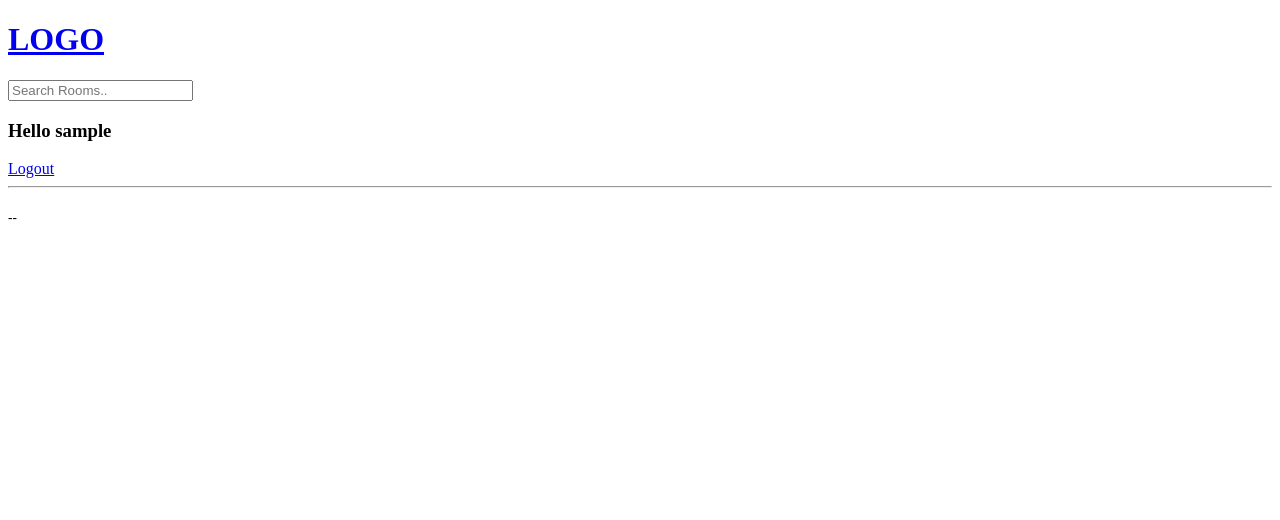
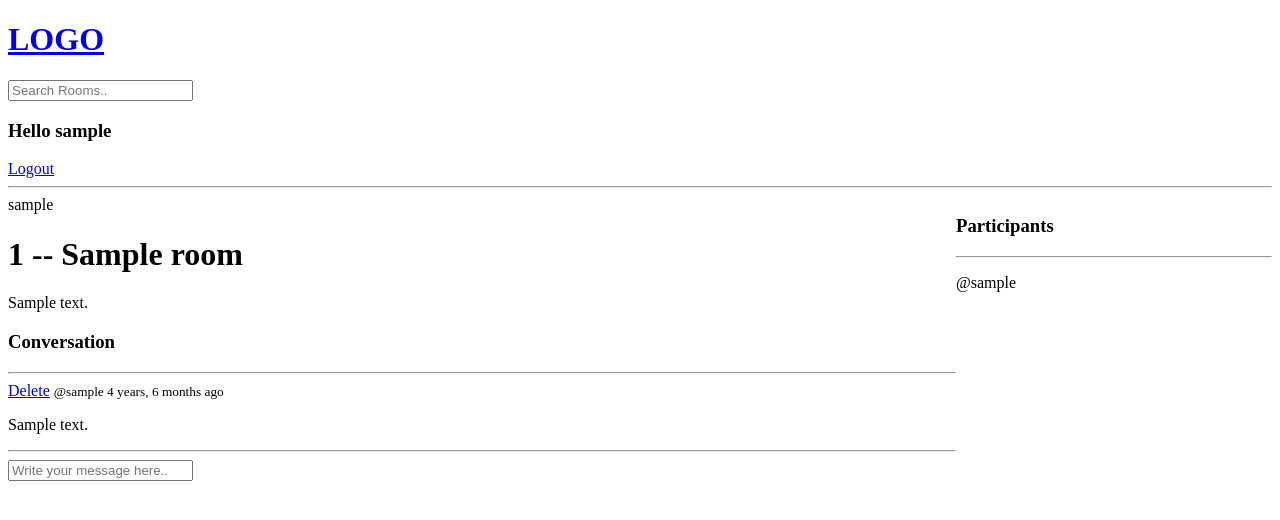
Before and after one commit to nguyengoc16/Discord-likeApp, a Django app: page /rooms/1/ in a window 1280 px wide. Shown: the top 520 px of the page. Run offline with Django 5.2, Linux system fonts and the light colour scheme; a user stored in the database is signed in; tables that the repository leaves empty hold one stand-in row (values such as "Sample post").

Commit message:
[FEAT] Chat room message CRUD

```diff
--- a/friendlyneighbor/base/models.py
+++ b/friendlyneighbor/base/models.py
@@ -12,7 +12,7 @@ class Room(models.Model):
     topic = models.ForeignKey(Topic, on_delete=models.SET_NULL, null=True)
     name = models.CharField(max_length=200)
     description = models.TextField(null=True, blank=True)
-    # participants =
+    participants = models.ManyToManyField(User, related_name='participants', blank=True)
     updated = models.DateTimeField(auto_now=True)#update everytime save
     created = models.DateTimeField(auto_now_add=True)
 
--- a/friendlyneighbor/base/templates/base/room.html
+++ b/friendlyneighbor/base/templates/base/room.html
@@ -1,10 +1,61 @@
 {% extends 'main.html' %}
 
 {% block content %}
-<div>
+
+<style>
+    .room-container{
+        display: grid;
+        grid-template-columns: 3fr 1fr;
+    }
+</style>
+
+<div class="room-container">
+
     <div>
-        <span>{{room.host.username}}</span>
-        <h5>{{room.id}} -- {{room.name}}</h5>
+
+        <div>
+            <div>
+                <span>{{rooms.host.username}}</span>
+                <h1>{{rooms.id}} -- {{rooms.name}}</h5>
+                    <p>{{rooms.description}}</p>
+            </div>
+        </div>
+
+        <div class="comment-wrapper">
+            <h3>Conversation</h3>
+            <hr>
+
+            {% for room_message in room_messages%}
+            <div>
+                {% if request.user == room_message.user%}
+                <a href="{% url 'delete_message' room_message.id %}">Delete</a>
+                {%endif%}
+                <small>@{{room_message.user}} {{room_message.created|timesince}} ago</small>
+                <p>{{room_message.body}}</p>
+                <hr>
+            </div>
+            {%endfor%}
+        </div>
+
+        {% if request.user.is_authenticated %}
+        <div class="comment-form">
+            <form action="" method="POST">
+                {% csrf_token %}
+                <input type="text" name="body" placeholder="Write your message here.." />
+            </form>
+
+        </div>
+        {%endif%}
+    </div>
+
+    <div>
+        <h3>Participants</h3>
+        <hr>
+        {% for user in participants%}
+        <div>
+            <p>@{{user.username}}</p>
+        </div>
+        {%endfor%}
     </div>
 </div>
 {% endblock%}
--- a/friendlyneighbor/base/urls.py
+++ b/friendlyneighbor/base/urls.py
@@ -11,6 +11,7 @@ urlpatterns = [
     path('create-room/', views.create_room, name="create_room"),
     path('update-room/<int:pk>', views.update_room, name="update_room"),
     path('delete-room/<int:pk>', views.delete_room, name="delete_room"),
+    path('delete-message/<int:pk>', views.delete_message, name="delete_message"),
 
 
 ]
--- a/friendlyneighbor/base/views.py
+++ b/friendlyneighbor/base/views.py
@@ -7,7 +7,7 @@ from django.contrib.auth.models import User
 from django.contrib import messages
 from django.contrib.auth.forms import UserCreationForm
 from django.contrib.auth import authenticate, login, logout
-from .models import Room, Topic
+from .models import Room, Topic, Message
 from .forms import RoomForm
 # Create your views here.
 
@@ -76,7 +76,21 @@ def home(request):
 
 def room(request, pk):
     room = Room.objects.get(id=int(pk))
-    context = {'rooms':room}
+    room_messages = room.message_set.all().order_by('-created')
+    participants = room.participants.all()
+
+    if request.method == "POST":
+        message = Message.objects.create(
+            user=request.user,
+            room=room,
+            body=request.POST.get('body')
+        )
+        room.participants.add(request.user)
+        return redirect('room', pk=room.id)
+
+    context = {'rooms':room,
+                'room_messages':room_messages,
+                'participants':participants}
     return render(request, 'base/room.html',context)
 
 @login_required(login_url='login')
@@ -118,3 +132,15 @@ def delete_room(request,pk):
         room.delete()
         return redirect('home')
     return render(request, 'base/delete.html', {'obj':room})
+
+@login_required(login_url='login')
+def delete_message(request, pk):
+    message = Message.objects.get(id=pk)
+
+    if request.user != message.user :
+        return HttpResponse('You are not allowed to del!!')
+
+    if request.method == "POST":
+        message.delete()
+        return redirect('home')
+    return render(request, 'base/delete.html', {'obj':message})
```
Also changed, not shown: friendlyneighbor/base/migrations/0004_alter_room_options_room_participants.py (added).
